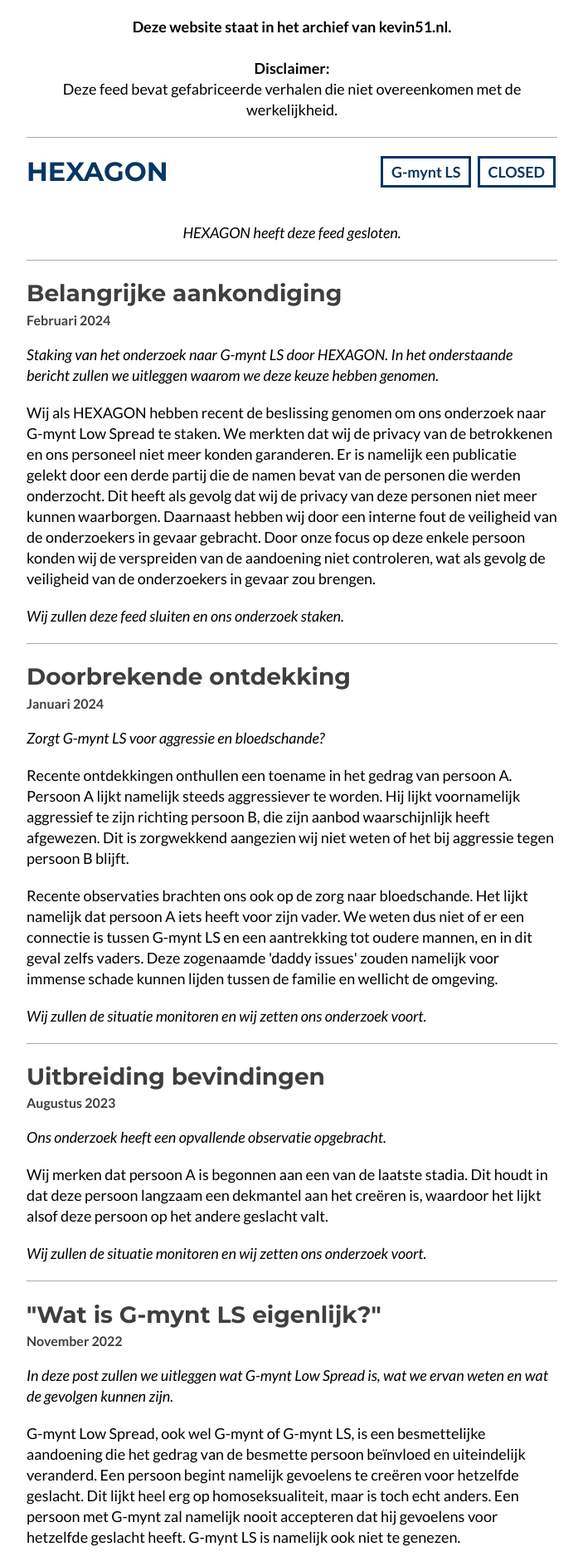
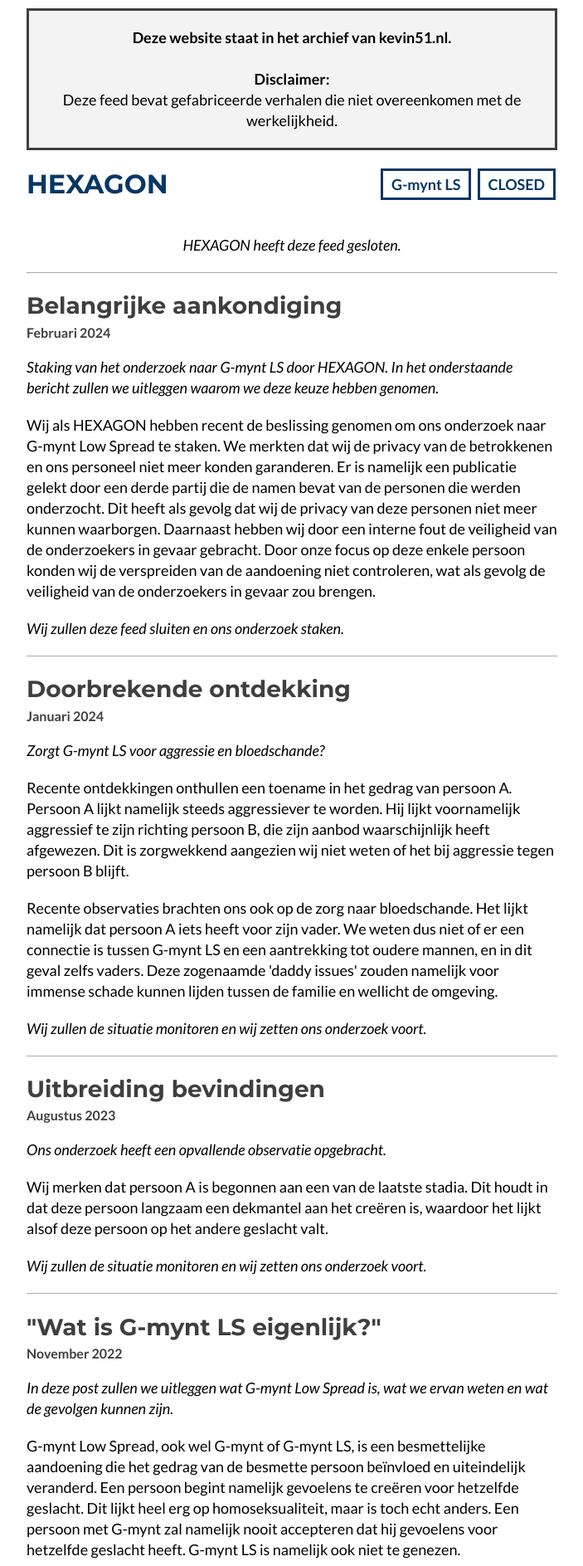
Before and after one commit to kevin-51/bronnen, a Jekyll site: the page archief/hexagon/index.html, which Jekyll copies as it is, in a window 1280 px wide. Shown: the top 1887 px of the page at 83% size, without its empty margins (288-991 px from the left). Built offline with Jekyll 4.4.1, drawn with Linux system fonts in a browser that asks for light colours.

Commit message:
Update index.html

```diff
--- a/archief/hexagon/index.html
+++ b/archief/hexagon/index.html
@@ -137,7 +137,7 @@
     </style>
 </head>
 <body>
-    <article>
+    <article style="border:#3f3f3f solid 3px;background-color:#f3f3f3;margin-top: 10px;">
         <p style="margin-top: 20px;text-align: center;"><strong>
             Deze website staat in het archief van kevin51.nl.<br><br>
             Disclaimer:</strong><br>
```
